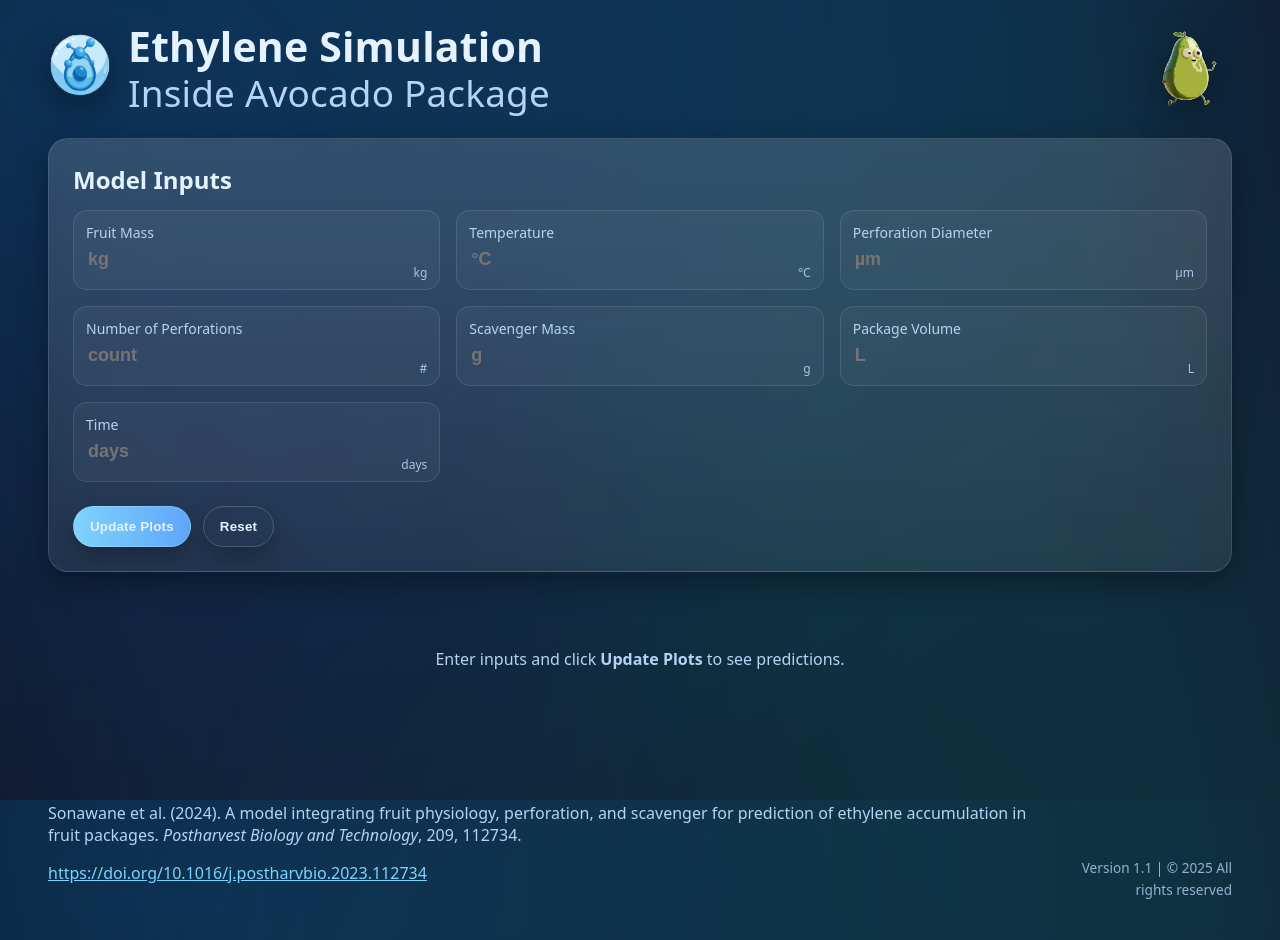
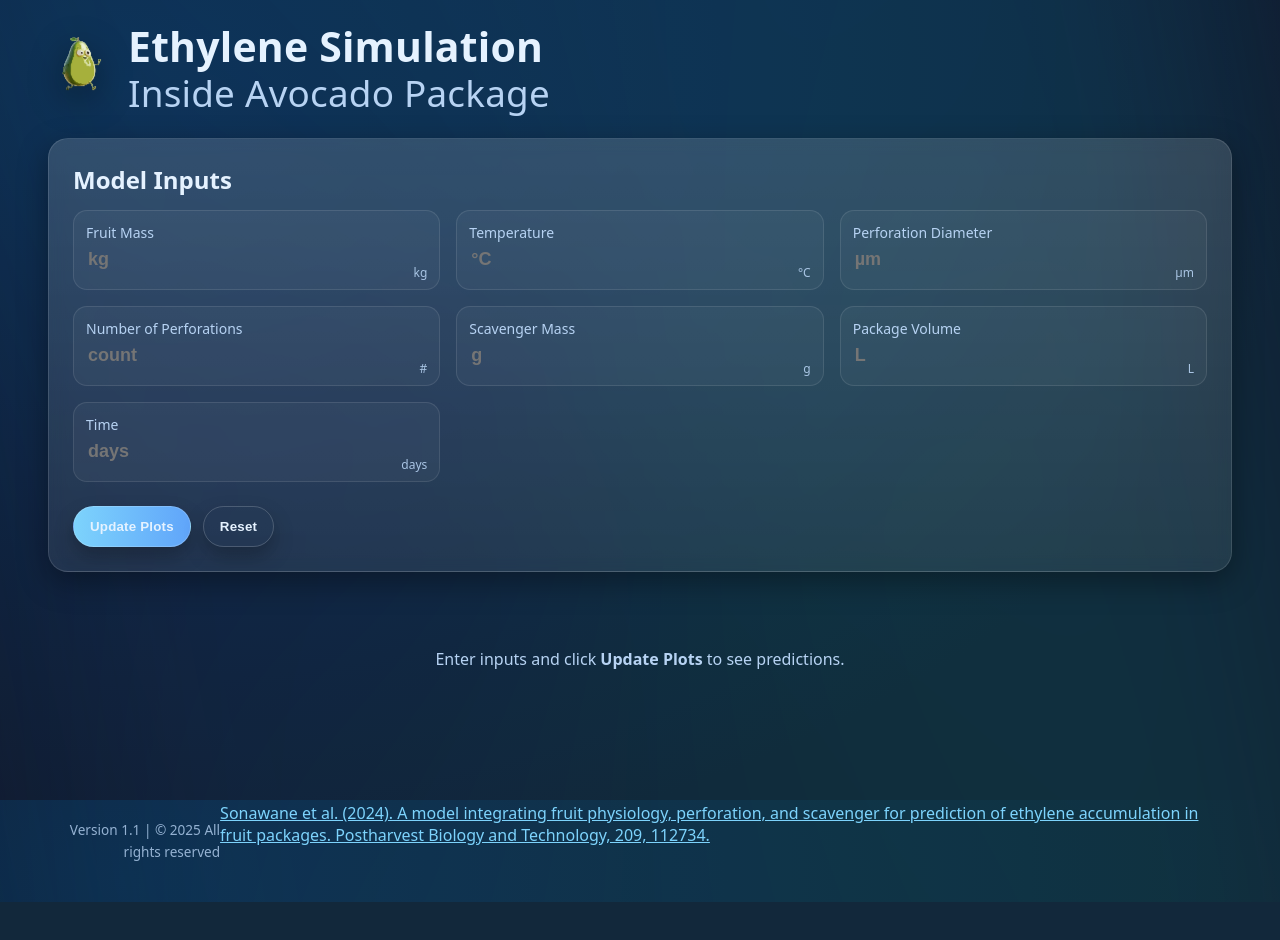
Before and after one commit to akshayson22/ETHYLENE-APP, a Flask app: page / in a window 1280 px wide. After the commit the page ends 902 px from the top, so only its background shows below. Run offline with Flask 3, Linux system fonts and the light colour scheme.

Commit message:
Update base.html

```diff
--- a/templates/base.html
+++ b/templates/base.html
@@ -11,12 +11,11 @@
   <div class="bg"></div>
   <header class="header">
     <div class="brand">
-      <img src="{{ url_for('static', filename='img/logo.svg') }}" alt="Logo" class="logo" />
-      <div class="title-block">
+      <img src="{{ url_for('static', filename='img/avocado.svg') }}" alt="Logo" class="logo" onclick="location.reload()" style="cursor:pointer;" />
+      <div class="title-block" onclick="location.reload()" style="cursor:pointer;">
         <h1>Ethylene Simulation<br><span class="sub">Inside Avocado Package</span></h1>
       </div>
     </div>
-    <img src="{{ url_for('static', filename='img/avocado.svg') }}" alt="Avocado" class="hero-icon" />
   </header>
 
   <main class="container">
@@ -24,16 +23,15 @@
   </main>
 
   <footer class="footer">
+    <div class="version-info">
+      <small>Version 1.1 | © 2025 All rights reserved</small>
+    </div>
     <div class="cite">
       <p>
-        Sonawane et al. (2024). A model integrating fruit physiology, perforation, and scavenger for prediction of ethylene accumulation in fruit packages. <em>Postharvest Biology and Technology</em>, 209, 112734.
+        <a href="https://doi.org/10.1016/j.postharvbio.2023.112734" target="_blank" rel="noopener">
+          Sonawane et al. (2024). A model integrating fruit physiology, perforation, and scavenger for prediction of ethylene accumulation in fruit packages. Postharvest Biology and Technology, 209, 112734.
+        </a>
       </p>
-      <p>
-        <a href="https://doi.org/10.1016/j.postharvbio.2023.112734" target="_blank" rel="noopener">https://doi.org/10.1016/j.postharvbio.2023.112734</a>
-      </p>
-    </div>
-    <div class="version-info">
-      <small>Version 1.1 | © 2025 All rights reserved</small>
     </div>
   </footer>
 </body>
```
